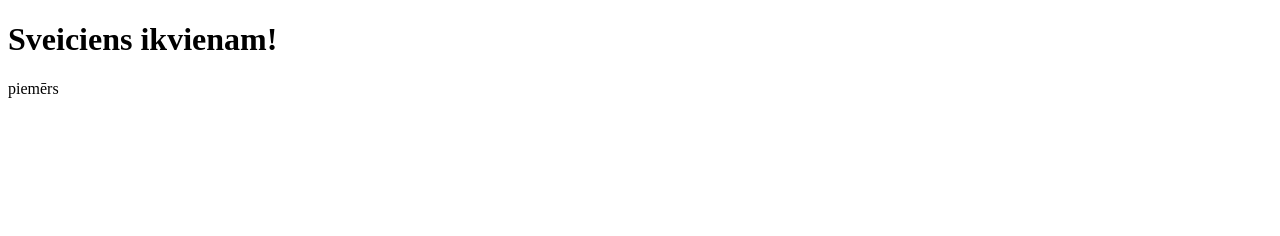
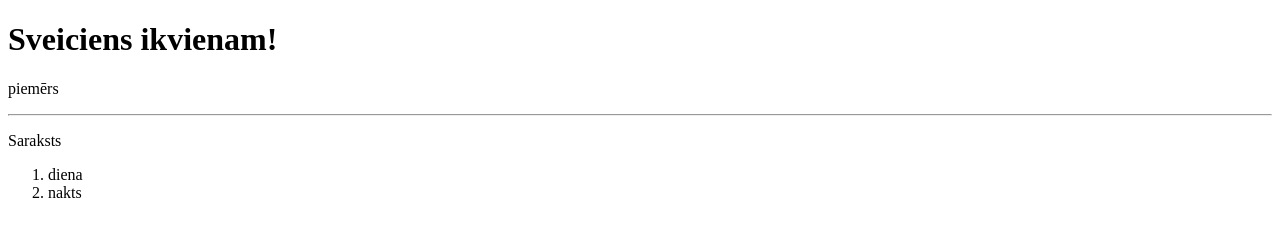
Before and after one commit to lanaivanova/atminas_spele, a plain HTML site: page index.html in a window 1280 px wide. Drawn offline with Linux system fonts and the light colour scheme.

Commit message:
papildinajums_2

```diff
--- a/index.html
+++ b/index.html
@@ -9,5 +9,11 @@
 <body>
     <h1>Sveiciens ikvienam!</h1>
     <p>piemērs</p>
+    <hr>
+    <p>Saraksts</p>
+    <ol>
+        <li>diena</li>
+        <li>nakts</li>
+    </ol>
 </body>
 </html>
```
